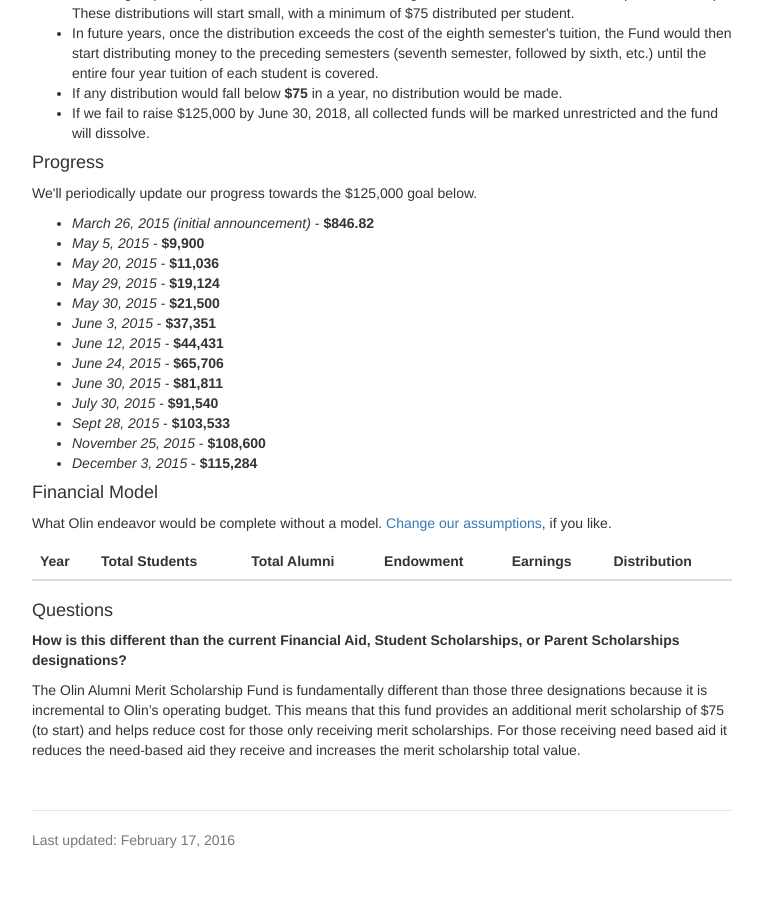
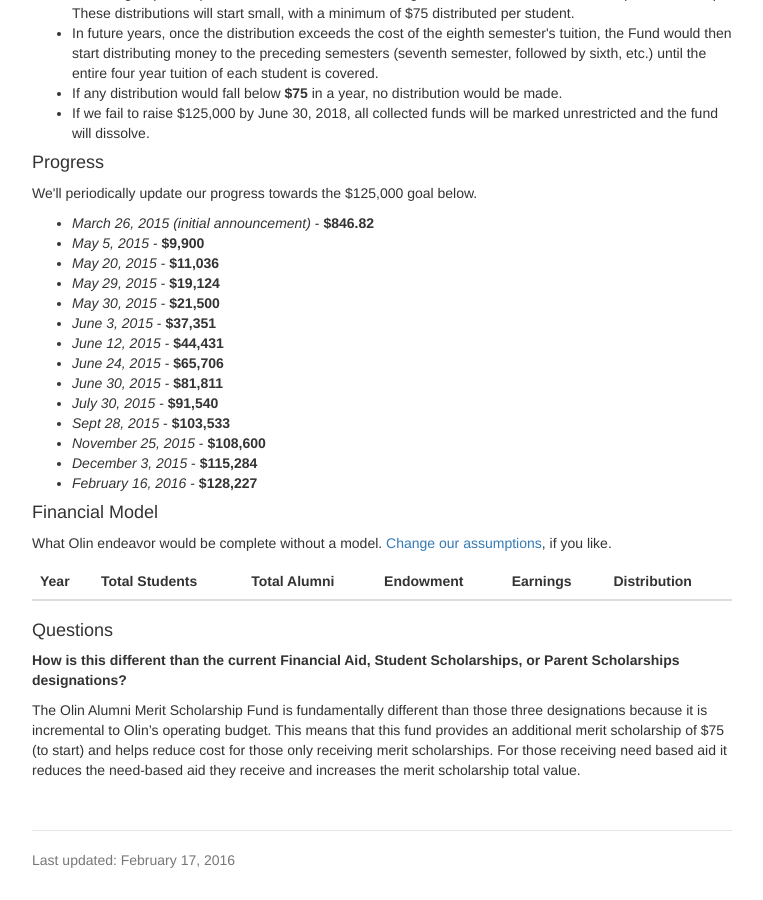
Before and after one commit to olinalumni/olinalumnifund.org, a Jekyll site: the page built from index.html, in a window 1280 px wide and 900 px high, scrolled down 850 px. Shown: the whole window, without its empty margins (258-1021 px from the left). Built offline with Jekyll 4.4.1, drawn with Linux system fonts in a browser that asks for light colours; nearby versions of some CDN libraries.

Commit message:
Update numbers as of 2/16/2016

```diff
--- a/index.html
+++ b/index.html
@@ -26,20 +26,20 @@
   <h4 id="progress">Progress</h4>
   <p>We'll periodically update our progress towards the $125,000 goal below.</p>
   <ul>
-    <li><em>March 26, 2015 (initial announcement)</em> - <strong>$846.82</strong>
-    <li><em>May 5, 2015</em> - <strong>$9,900</strong>
-    <li><em>May 20, 2015</em> - <strong>$11,036</strong>
-    <li><em>May 29, 2015</em> - <strong>$19,124</strong>
-    <li><em>May 30, 2015</em> - <strong>$21,500</strong>
-    <li><em>June 3, 2015</em> - <strong>$37,351</strong>
-    <li><em>June 12, 2015</em> - <strong>$44,431</strong>
-    <li><em>June 24, 2015</em> - <strong>$65,706</strong>
-    <li><em>June 30, 2015</em> - <strong>$81,811</strong>
-    <li><em>July 30, 2015</em> - <strong>$91,540</strong>
-    <li><em>Sept 28, 2015</em> - <strong>$103,533</strong>
-    <li><em>November 25, 2015</em> - <strong>$108,600</strong>
-    <li><em>December 3, 2015</em> - <strong>$115,284</strong>
-
+    <li><em>March 26, 2015 (initial announcement)</em> - <strong>$846.82</strong></li>
+    <li><em>May 5, 2015</em> - <strong>$9,900</strong></li>
+    <li><em>May 20, 2015</em> - <strong>$11,036</strong></li>
+    <li><em>May 29, 2015</em> - <strong>$19,124</strong></li>
+    <li><em>May 30, 2015</em> - <strong>$21,500</strong></li>
+    <li><em>June 3, 2015</em> - <strong>$37,351</strong></li>
+    <li><em>June 12, 2015</em> - <strong>$44,431</strong></li>
+    <li><em>June 24, 2015</em> - <strong>$65,706</strong></li>
+    <li><em>June 30, 2015</em> - <strong>$81,811</strong></li>
+    <li><em>July 30, 2015</em> - <strong>$91,540</strong></li>
+    <li><em>Sept 28, 2015</em> - <strong>$103,533</strong></li>
+    <li><em>November 25, 2015</em> - <strong>$108,600</strong></li>
+    <li><em>December 3, 2015</em> - <strong>$115,284</strong></li>
+    <li><em>February 16, 2016</em> - <strong>$128,227</strong></li>
   </ul>
 
   <h4 id="financial-model">Financial Model</h4>
```
